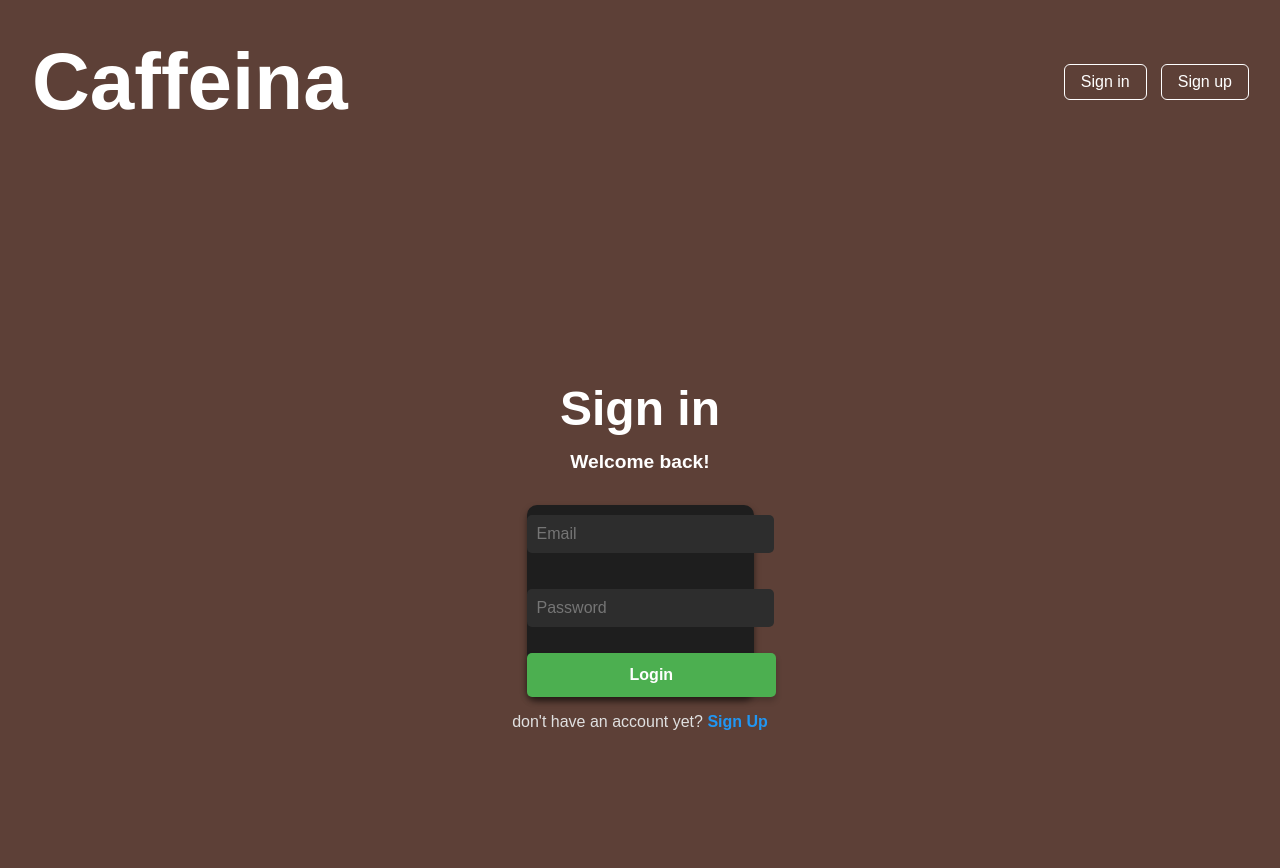
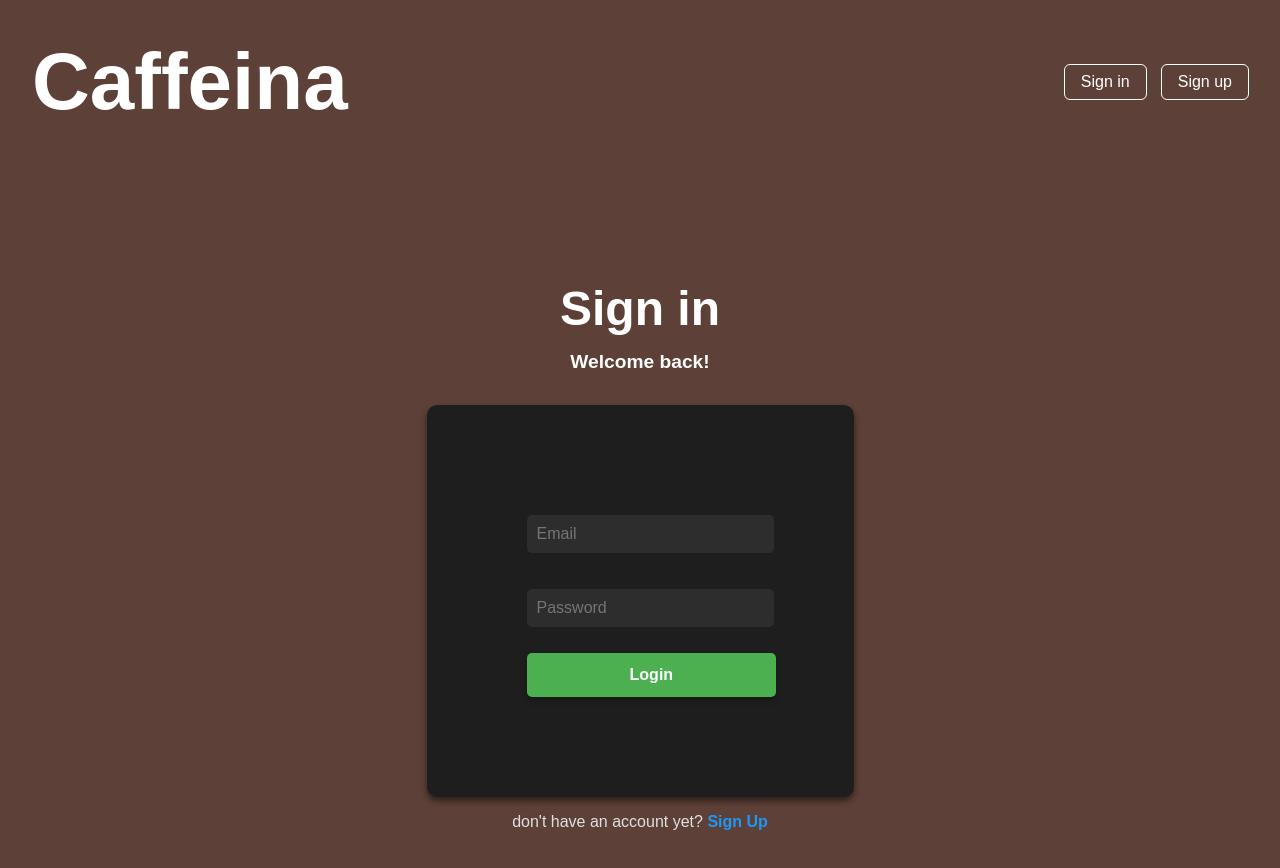
Before and after one commit to daffasyaidina/Caffeina, a React (Create React App) app: page /login in a window 1280 px wide. Shown: the top 868 px of the page. Built offline with nearby package versions, Linux system fonts and the light colour scheme.

Commit message:
update login

```diff
--- a/src/components/LoginPage.css
+++ b/src/components/LoginPage.css
@@ -5,7 +5,7 @@
     justify-content: center;
     align-items: center;
     height: 100vh;
-    background-color: #5D4037;
+    background-color: #5D4037; /* Brown background color */
     color: #ffffff;
     font-family: "Arial", sans-serif;
   }
@@ -28,6 +28,7 @@
     flex-direction: column;
     gap: 1rem;
     background-color: #1e1e1e;
+    padding: 100px;
     border-radius: 10px;
     box-shadow: 0 4px 6px rgba(0, 0, 0, 0.5);
   }
```
